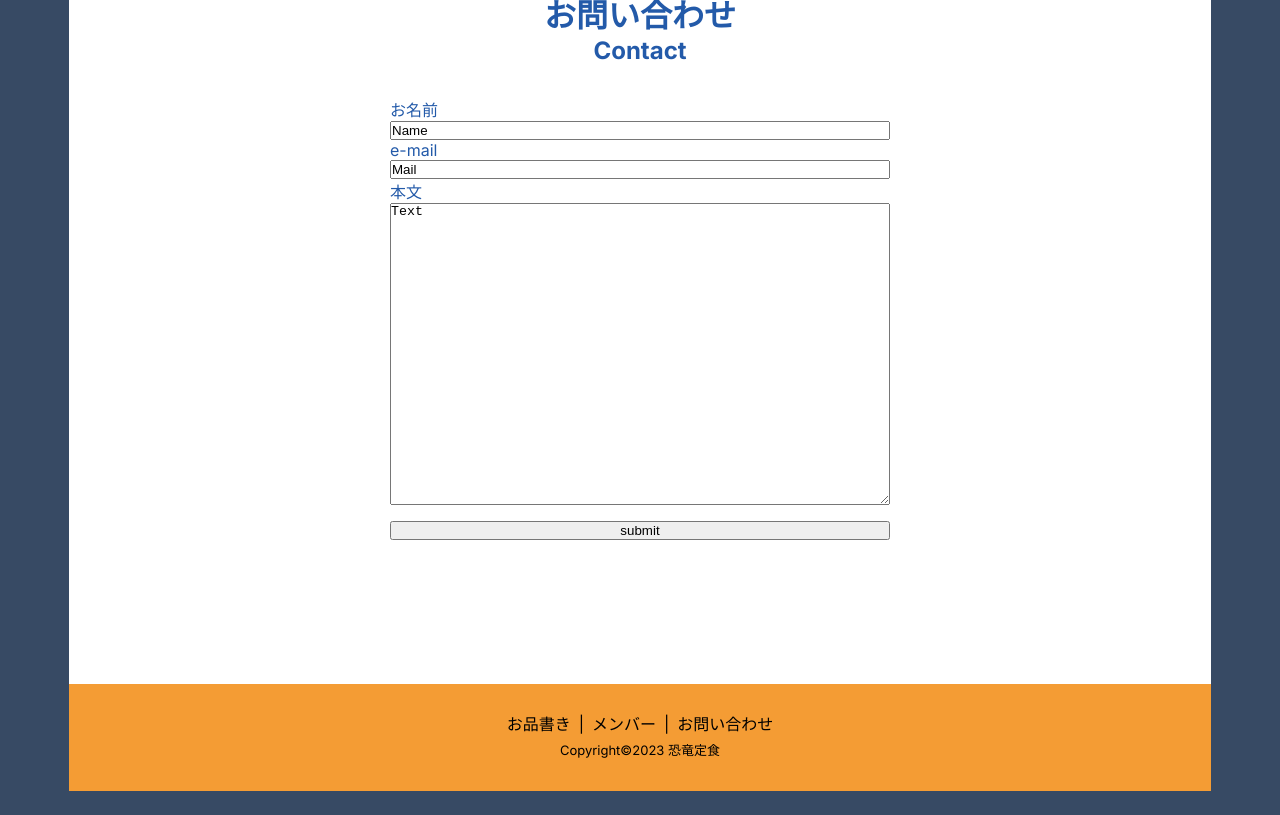
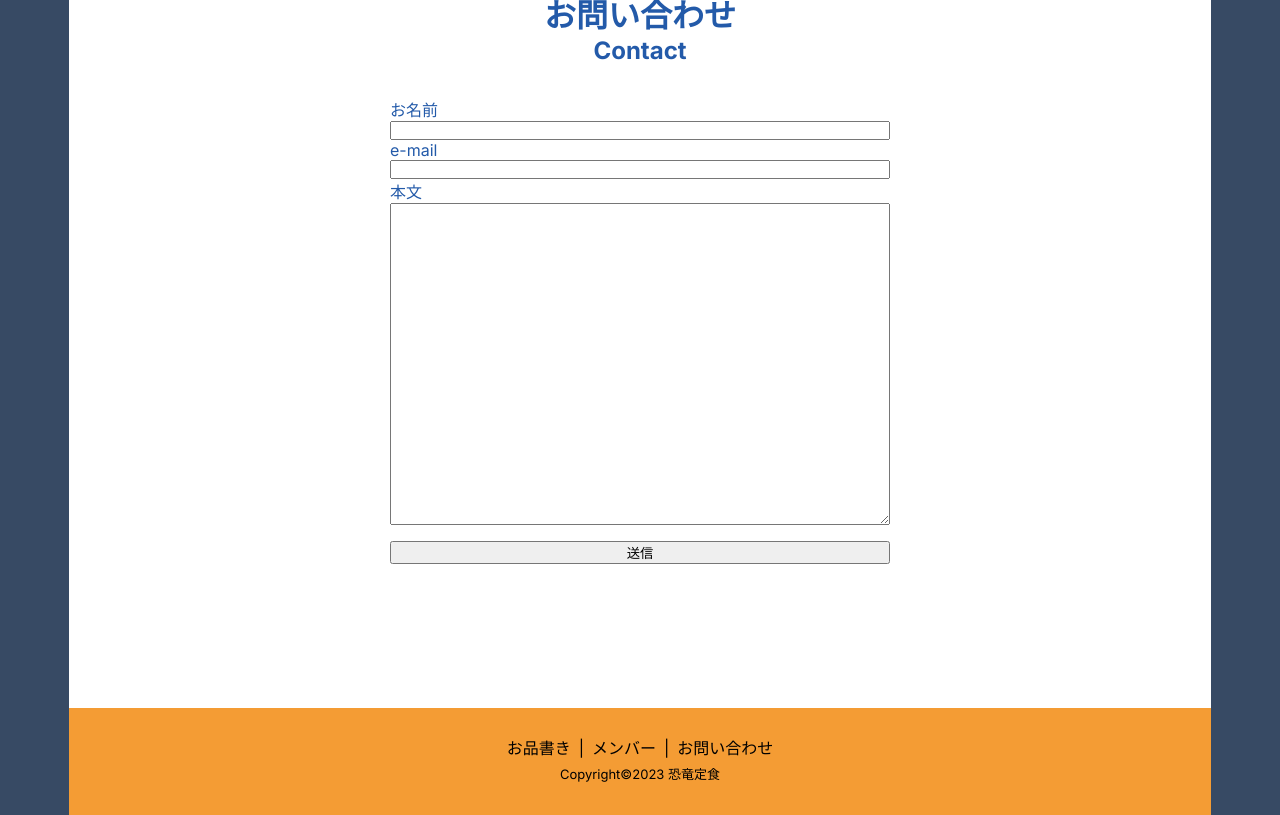
Before and after one commit to asragi/dinoset-home, a Next.js app: page / in a window 1280 px wide. Shown: the part 1740-2555 px from the top of the page. Before the commit the page ends 2531 px from the top, so only its background shows below. Built offline with nearby package versions, Linux system fonts and the light colour scheme.

Commit message:
Add error display on contact

```diff
--- a/src/app/globals.css
+++ b/src/app/globals.css
@@ -1,6 +1,7 @@
 :root {
   --accent-color: #F49C34;
   --main-color: #235AA9;
+  --error-color: crimson;
   --max-width: 1100px;
   --border-radius: 8px;
   --font-mono: "游ゴシック", "Yu Gothic", YuGothic, "メイリオ", Meiryo, "ＭＳ ゴシック", sans-serif;
--- a/src/components/contact/contactForm.module.scss
+++ b/src/components/contact/contactForm.module.scss
@@ -9,10 +9,17 @@
 
 .textArea {
   resize: vertical;
+  font-family: inherit;
 }
 
 .submit {
   margin: 16px 0;
+}
+
+.error {
+  font-size: small;
+  margin-left: 8px;
+  color: var(--error-color);
 }
 
 @include mixins.tablet {
--- a/src/components/contact/contactFormPresenter.ts
+++ b/src/components/contact/contactFormPresenter.ts
@@ -2,9 +2,9 @@
 import { sendMail } from "@/utils/sendMail";
 import { ChangeEventHandler, MouseEventHandler, useState } from "react";
 
-const namePlaceHolder = "Name";
-const mailPlaceHolder = "Mail";
-const textPlaceHolder = "Text";
+const namePlaceHolder = "";
+const mailPlaceHolder = "";
+const textPlaceHolder = "";
 const eMailRegExp = /^[a-zA-Z0-9_+-]+(.[a-zA-Z0-9_+-]+)*@([a-zA-Z0-9][a-zA-Z0-9-]*[a-zA-Z0-9]*\.)+[a-zA-Z]{2,}$/;
 
 export type ContactFormPresenterOut = {
@@ -55,6 +55,9 @@ export const ContactFormPresenter = (): ContactFormPresenterOut => {
   const onChangeEMail = (e: React.ChangeEvent<HTMLInputElement>) => {
     const afterMail = e.target.value;
     setEMail(afterMail);
+    if(eMailError && isEmailValid(afterMail)) {
+      setEMailError(false);
+    }
   };
 
   const onChangeText = (e: React.ChangeEvent<HTMLTextAreaElement>) => {
--- a/src/components/contact/contactFormView.tsx
+++ b/src/components/contact/contactFormView.tsx
@@ -15,7 +15,10 @@ const ContactFormView = ({
   textError,
 }: ContactFormPresenterOut) => (
   <form className={styles.form}>
-    <label htmlFor="name">お名前</label>
+    <label htmlFor="name">
+      お名前
+      {nameError && <span className={styles.error}>※お名前を入力してください</span>}
+    </label>
     <input
       id="name"
       value={name}
@@ -23,7 +26,10 @@ const ContactFormView = ({
       maxLength={50}
       required>
     </input>
-    <label htmlFor="email">e-mail</label>
+    <label htmlFor="email">
+      e-mail
+      {eMailError && <span className={styles.error}>※E-Mailの入力内容をご確認ください</span>}
+    </label>
     <input
       id="email"
       inputMode="email"
@@ -32,7 +38,10 @@ const ContactFormView = ({
       maxLength={50}
       required>
     </input>
-    <label htmlFor="text">本文</label>
+    <label htmlFor="text">
+      本文
+      {textError && <span className={styles.error}>※本文を入力してください</span> }
+    </label>
     <textarea
       className={styles.textArea}
       id="text"
@@ -44,7 +53,7 @@ const ContactFormView = ({
       maxLength={2000}
       >
     </textarea>
-    <input className={styles.submit} type="button" value="submit" onClick={onSubmit}/>
+    <input className={styles.submit} type="button" value="送信" onClick={onSubmit}/>
   </form>
 );
 
```
